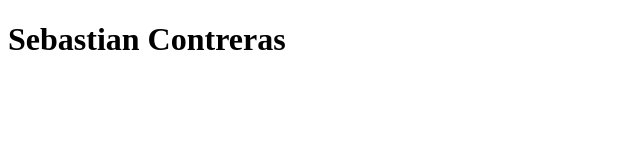
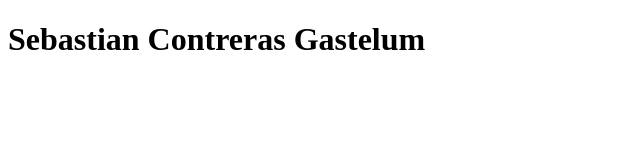
Before and after one commit to JuanJuanete/ejercicio.github.io, a plain HTML site: page docs/index.html in a window 1280 px wide. Shown: the whole page, without its empty margins (0-640 px from the left). Drawn offline with Linux system fonts and the light colour scheme.

Commit message:
Update index.html

```diff
--- a/docs/index.html
+++ b/docs/index.html
@@ -6,6 +6,6 @@
     <title>CBTIS 116</title>
 </head>
 <body>
-    <h1>Sebastian Contreras</h1>
+    <h1>Sebastian Contreras Gastelum</h1>
 </body>
 </html>
```
